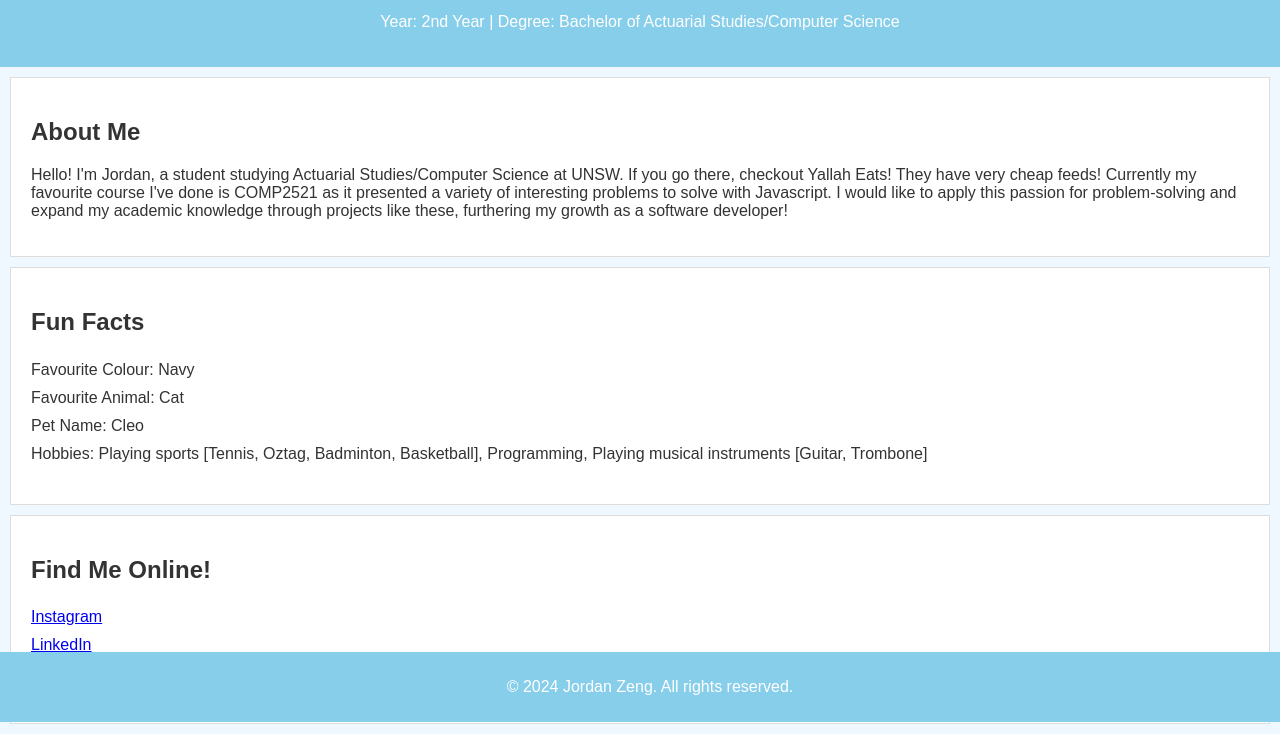
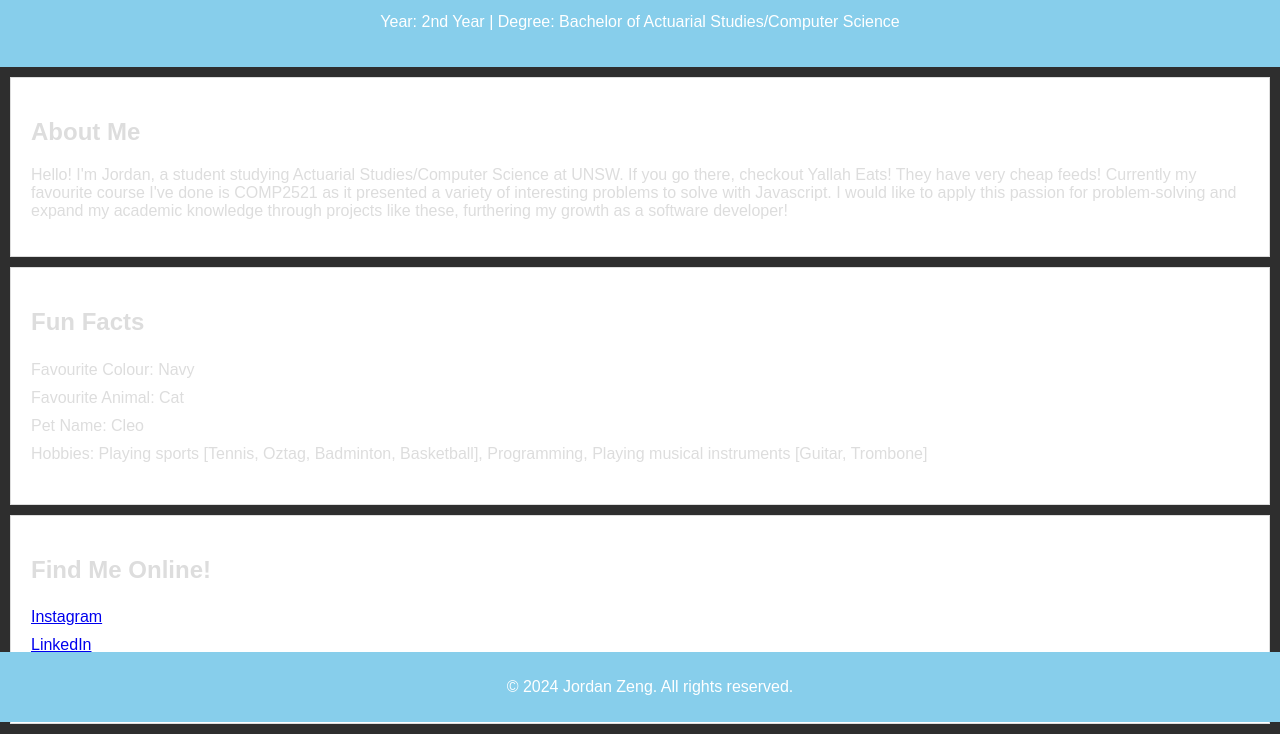
Before and after one commit to mcyeah123/My-Profile-, a plain HTML site: page index.html in a window 1280 px wide. Shown: the part 78-812 px from the top of the page. Drawn offline with Linux system fonts and the light colour scheme.

Commit message:
Initial commit

```diff
--- a/index.html
+++ b/index.html
@@ -7,7 +7,7 @@
     <title>Profile Page - Harmony/Discord</title>
     <link rel="stylesheet" href="style.css">
 </head>
-<body>
+<body class="discord">
     <header>
         <h1>Jordan Zeng</h1>
         <p>Year: 2nd Year | Degree: Bachelor of Actuarial Studies/Computer Science</p>
```
